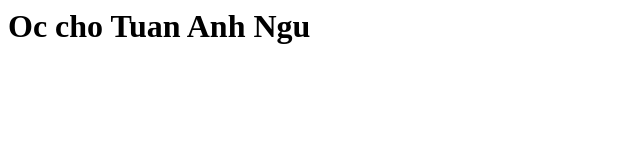
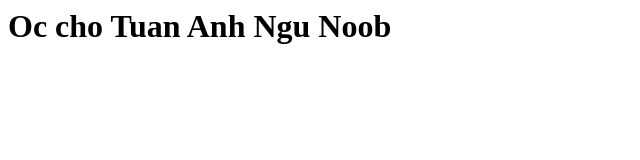
Before and after one commit to THH1206/Seminar, a plain HTML site: page index.html in a window 1280 px wide. Shown: the whole page, without its empty margins (0-640 px from the left). Drawn offline with Linux system fonts and the light colour scheme.

Commit message:
Update index.html

```diff
--- a/index.html
+++ b/index.html
@@ -1 +1 @@
-<h1>Oc cho Tuan Anh Ngu</h1>
+<h1>Oc cho Tuan Anh Ngu Noob</h1>
```
